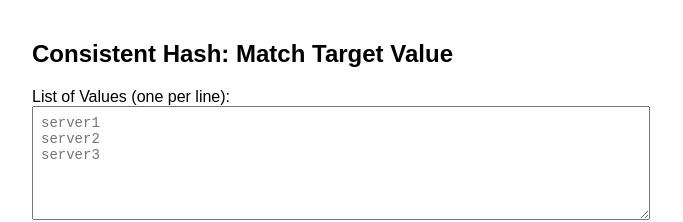
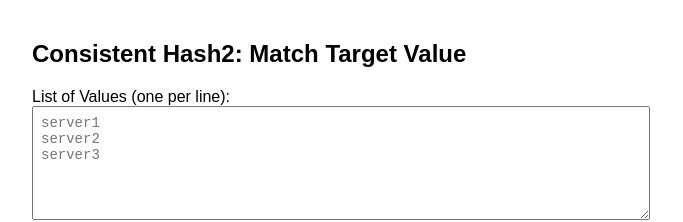
Before and after one commit to smadaar/smadaar.github.io, a plain HTML site: page index.html in a window 1280 px wide. Shown: the top 222 px of the page, without its empty margins (308-991 px from the left). Drawn offline with Linux system fonts and the light colour scheme.

Commit message:
Update index.html

```diff
--- a/index.html
+++ b/index.html
@@ -11,7 +11,7 @@
   </style>
 </head>
 <body>
-  <h2>Consistent Hash: Match Target Value</h2>
+  <h2>Consistent Hash2: Match Target Value</h2>
 
   <label>List of Values (one per line):</label>
   <textarea id="values" rows="6" placeholder="server1&#10;server2&#10;server3"></textarea>
```
